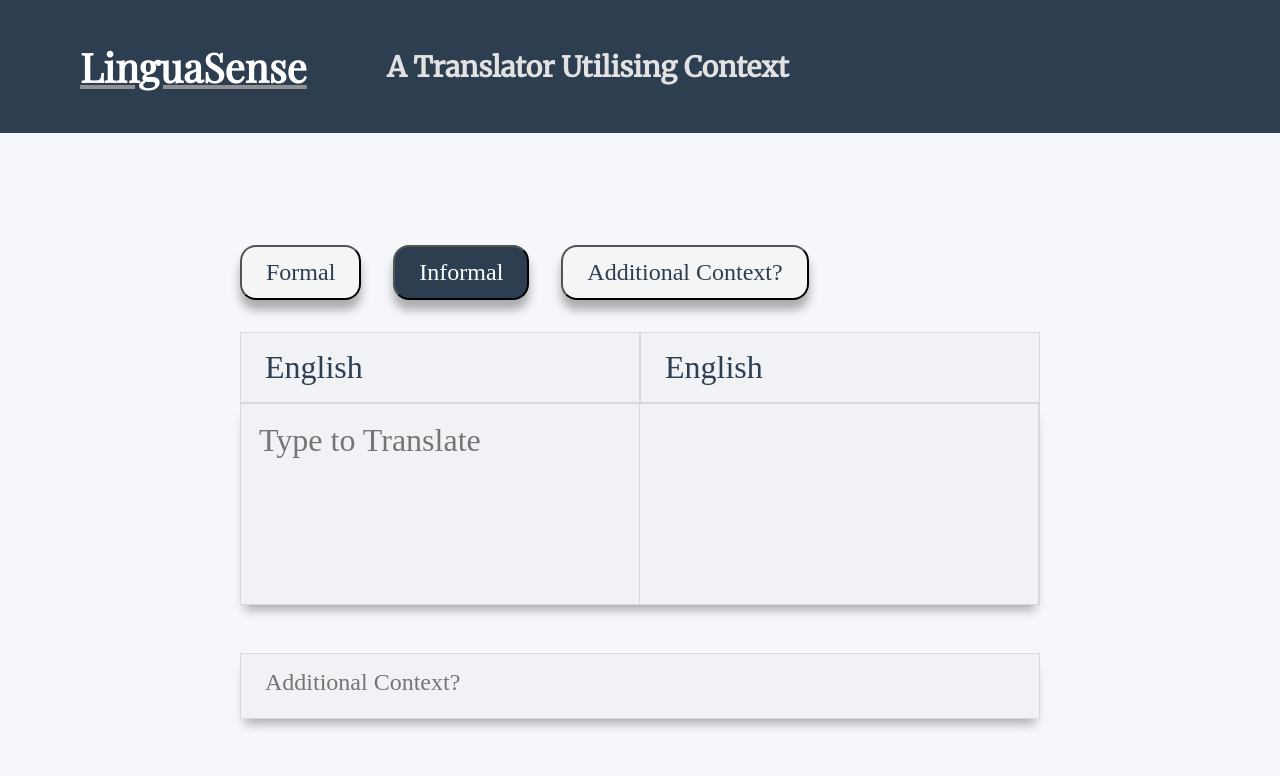
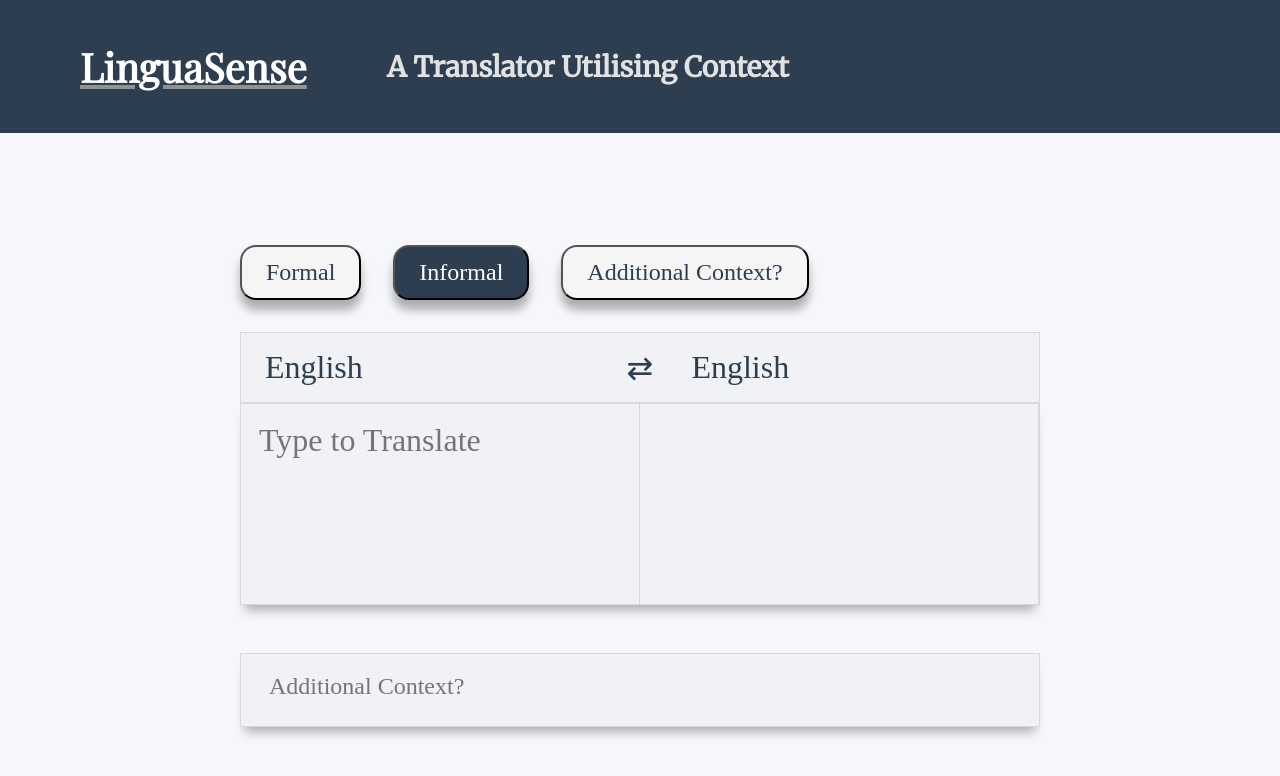
Before and after one commit to NedasU/Context-Translator, a React (Create React App) app in the folder context_translator_frontend/: page / in a window 1280 px wide. Shown: the top 776 px of the page. Built offline with nearby package versions, Linux system fonts and the light colour scheme.

Commit message:
Added a switch languages function to switch selected languages, added placeholder text changes to indicate to the user that the program is translating or awaiting the 'Enter' Key. Added and changed additional styling to ensure smoother and cleaner design

```diff
--- a/context_translator_frontend/src/Contexts/TranslationContext.js
+++ b/context_translator_frontend/src/Contexts/TranslationContext.js
@@ -46,6 +46,7 @@ export const TranslationProvider = ({ children }) => {
             context,
             setContext,
             translatedText,
+            setTranslatedText,
             translate
         }}>
             {children}
--- a/context_translator_frontend/src/components/LanguageSelector/LanguageSelector.js
+++ b/context_translator_frontend/src/components/LanguageSelector/LanguageSelector.js
@@ -3,7 +3,7 @@ import { TranslationContext } from '../../Contexts/TranslationContext';
 
 
 function LanguageSelector() {
-    const {sourceLanguage, setSourceLanguage, targetLanguage, setTargetLanguage} = useContext(TranslationContext);
+    const {sourceLanguage, setSourceLanguage, targetLanguage, setTargetLanguage, setTranslatedText} = useContext(TranslationContext);
     const [activeDropdown, setActiveDropdown] = useState(null);
 
     const Languages = [
@@ -25,6 +25,13 @@ function LanguageSelector() {
         {code: "TR", name: "Turkish"},
         {code: "SV", name: "Swedish"},
     ];
+
+    function handleSwitch(){
+        const temp = sourceLanguage;
+        setSourceLanguage(targetLanguage);
+        setTargetLanguage(temp);
+
+    }
 
     return (
         <div className="languageSelector">
@@ -51,6 +58,13 @@ function LanguageSelector() {
                     ))}
                 </div>
             </div>
+        <button
+            className="switchLanguagesButton"
+            onClick={handleSwitch}
+            aria-label="Switch Languages"
+        >
+            ⇄
+        </button>
         <div className="languageBox">
             <div className="languageButton"
                 onClick={() => setActiveDropdown(activeDropdown === 'target' ? null : 'target')}
@@ -65,6 +79,7 @@ function LanguageSelector() {
                         onClick={() => {
                             setTargetLanguage(lang.code);
                             setActiveDropdown(null);
+                            setTranslatedText("");
                         }}
                         type="button"
                     >
--- a/context_translator_frontend/src/components/TranslatorForm/TranslatorForm.js
+++ b/context_translator_frontend/src/components/TranslatorForm/TranslatorForm.js
@@ -1,21 +1,40 @@
-import React, { useContext } from 'react';
+import React, { useContext, useState } from 'react';
 import { TranslationContext} from "../../Contexts/TranslationContext";
 
 
 
 function TranslatorForm() {
-    const { inputText, setInputText, translatedText, translate } = useContext(TranslationContext);
+    const { inputText, setInputText, translatedText, setTranslatedText, translate, sourceLanguage, targetLanguage } = useContext(TranslationContext);
+    const [outputPlaceholder, setOutputPlaceholder] = useState("");
 
-    const handleKeyDown = (e) =>{
-        if (e.key === 'Enter' && !e.shiftKey){
+    const handleInputChange = (e) => {
+        setInputText(e.target.value);
+        if (!e.target.value.trim()) {
+            setTranslatedText("");
+            setOutputPlaceholder("");
+        } else {
+            setOutputPlaceholder("Click Enter to Translate!");
+        }
+    }
+
+    const handleKeyDown = (e) => {
+        if (e.key === 'Enter' && !e.shiftKey) {
             e.preventDefault();
-            handleTranslate();
+            if (inputText.trim()) {
+                setOutputPlaceholder("Translating...");
+                handleTranslate();
+            }
         }
     }
 
     const handleTranslate = () => {
         if (inputText.trim()) {
-            translate();
+            if (sourceLanguage === targetLanguage) {
+                setTranslatedText(inputText);
+                setOutputPlaceholder("");
+            } else {
+                translate();
+            }
         }
     }
 
@@ -26,14 +45,14 @@ function TranslatorForm() {
                 className="translatorFormTextArea"
                 placeholder="Type to Translate"
                 value={inputText}
-                onChange={(e) => setInputText(e.target.value)}
+                onChange={handleInputChange}
                 onKeyDown={handleKeyDown}
                 />
             </div>
             <div className="translatorForm">
                 <textarea
                 className="translatorFormTextArea"
-                placeholder=""
+                placeholder={outputPlaceholder}
                 readOnly={true}
                 value={translatedText}
                 />
--- a/context_translator_frontend/src/styles.css
+++ b/context_translator_frontend/src/styles.css
@@ -110,20 +110,43 @@ html, body {
 .languageSelector {
   display: var(--main-layout);
   flex-direction: row;
-  align-items: flex-start;
+  align-items: center;  /* Add this to center the switch button */
   margin-top: 2rem;
   background-color: #F0F2F5;
+  position: relative;
+  border: 1px solid #D9D9D9;
 }
 
+.switchLanguagesButton {
+  background: none;
+  border: none;
+  font-size: 2rem;
+  cursor: pointer;
+  margin: 0.5rem;
+  color: var(--selected-background-color);
+  transition: transform 0.2s ease;
+  display: flex;
+  align-items: center;
+  justify-content: center;
+}
+
+.switchLanguagesButton:hover {
+  transform: scale(1.2);
+  background-color: #D9D9D9;
+}
+
+.switchLanguagesButton:active {
+  transform: scale(0.9);
+}
 .languageBox {
   flex: 1;
   padding: 1rem 1rem 1rem 1.5rem;
   font-family: var(--header-description-font-family);
   color: #2C3E50;
   font-size: 2rem;
-  border: 1px solid #D9D9D9;
   position: relative;
 }
+
 
 .languageButton {
   border: none;
@@ -222,18 +245,18 @@ html, body {
   border: 1px solid #D9D9D9;
   max-width: 100%;
   height: auto;
-  max-height: 5rem;
-  padding: 0.5rem 0.5rem 0.5rem 0.5rem;
+  padding: 0.75rem 0.75rem;
   border-radius: 0rem;
   box-shadow: 0 10px 10px -5px rgba(0, 0, 0, 0.3);
   display: flex;
   align-items: center;
-  transition: background-color 0.3s ease;
+  transition: all 0.3s ease;
 }
 
 .additionalContextContainer.selected {
   background-color: var(--selected-background-color);
-  transition: background-color 0.3s ease;
+  border-radius: 1rem;
+  transition: all 0.3s ease;
 }
 
 .additionalContextTextArea {
@@ -246,11 +269,9 @@ html, body {
   width: 100%;
   height: 2.5rem;
   border-radius: 1rem;
-  padding-left: 1rem;
+  padding: 0.25rem 1rem;
   resize: none;
   line-height: 2rem;
-  padding-top: 0.25rem;
-  padding-bottom: 0.25rem;
 }
 
 textarea:focus {
```
